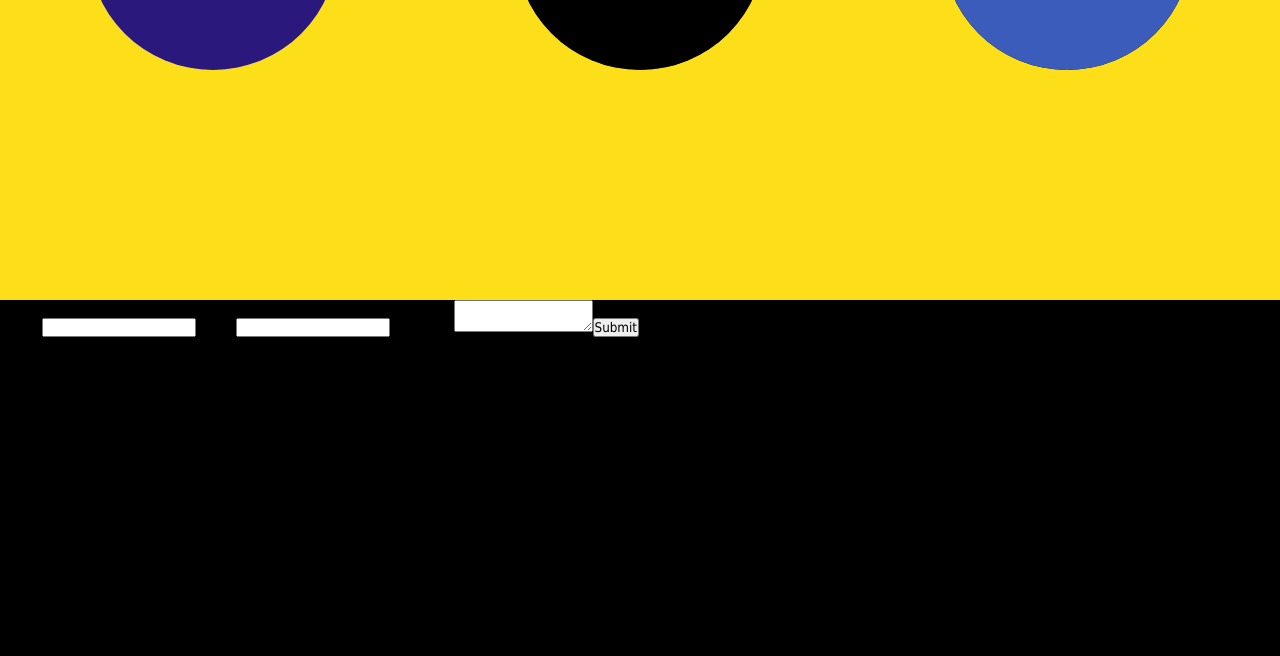
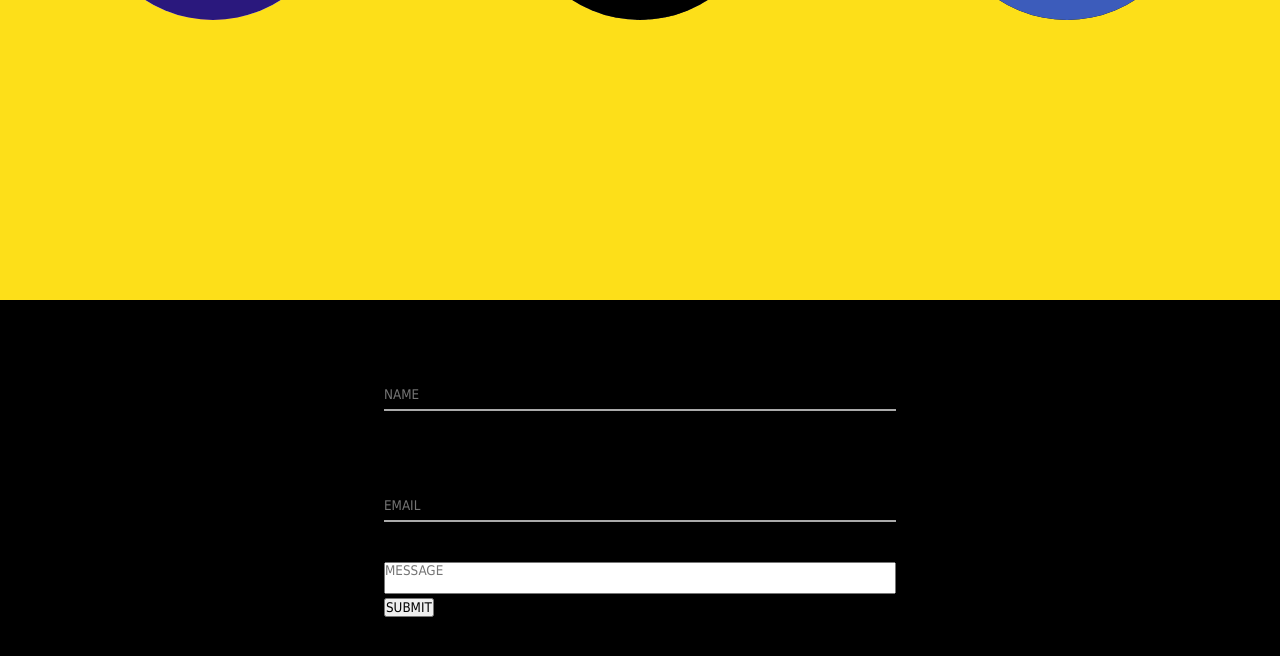
Before and after one commit to ElianeV/Nesting-doll-web-design, a React (Create React App) app: page / in a window 1280 px wide. Shown: the part 1300-1956 px from the top of the page. Built offline with nearby package versions, Linux system fonts and the light colour scheme.

Commit message:
input underline effect functional

```diff
--- a/src/App.js
+++ b/src/App.js
@@ -192,20 +192,37 @@ function App() {
       </div>
       <div style={{ width: "100vw", height: "100vh" }}>
         <div id="Contact" className="FullScreen Contact">
-          <form
-            className="contactForm"
-            name="Contact Form"
-            method="POST"
-            data-netlify="true"
-          >
+          <form name="Contact Form" method="POST" data-netlify="true">
             <input type="hidden" name="form-name" value="Contact Form" />
-            <label for="name">Name</label>
-            <input type="text" name="name" required />
-            <label for="email">Email</label>
-            <input type="email" name="email" required />
-            <label for="message">Message</label>
-            <textarea name="message" required></textarea>
-            <button type="submit">Submit</button>
+            <div className="inputDiv">
+              <input
+                type="text"
+                name="name"
+                className="underlineEffect"
+                placeholder="NAME"
+                required
+              />
+              <span class="focusBorder"></span>
+            </div>
+            <div className="inputDiv">
+              <input
+                type="email"
+                name="email"
+                className="underlineEffect"
+                placeholder="EMAIL"
+                required
+              />
+              <span class="focusBorder"></span>
+            </div>
+            <textarea
+              name="message"
+              className="textArea"
+              placeholder="MESSAGE"
+              required
+            ></textarea>
+            <button type="submit" className="button">
+              SUBMIT
+            </button>
           </form>
         </div>
       </div>
--- a/src/App.scss
+++ b/src/App.scss
@@ -1,7 +1,12 @@
+$grey: #2f2f2f;
+$lightgrey: #aaaaaa;
+$yellow: #fddf19;
+
 * {
   margin: 0;
   padding: 0;
   font-family: "Tahoma", Geneva, Verdana, sans-serif;
+  box-sizing: border-box;
 }
 
 html {
@@ -13,7 +18,7 @@ html {
   height: 100vh;
 }
 
-/* INTRO */
+// INTRO
 nav {
   position: fixed;
   top: 0;
@@ -156,7 +161,7 @@ nav {
   }
 }
 
-/* PROJECTS */
+// PROJECTS
 
 .Projects {
   background-color: #fddf19;
@@ -286,6 +291,61 @@ nav {
   }
 }
 
+// CONTACT
+
+.Contact {
+  display: flex;
+  background-color: black;
+  form {
+    width: 40vw;
+    height: 90vh;
+    margin: auto;
+    box-sizing: border-box;
+
+    .inputDiv {
+      float: left;
+      width: 100%;
+      margin: 40px 0;
+      position: relative;
+    }
+    .underlineEffect {
+      width: 100%;
+      border: 0;
+      padding: 7px 0;
+      border-bottom: 2px solid $lightgrey;
+      background-color: black;
+    }
+    input:focus {
+      outline: none;
+      font-size: 15px;
+      line-height: 24px;
+      color: $yellow;
+      width: 100%;
+    }
+    .underlineEffect ~ .focusBorder {
+      position: absolute;
+      bottom: 0;
+      left: 0;
+      width: 0;
+      height: 2px;
+      background-color: $yellow;
+      transition: 0.5s;
+    }
+    .underlineEffect:focus ~ .focusBorder {
+      width: 100%;
+      transition: 0.65;
+    }
+
+    textarea {
+      width: 100%;
+      resize: none;
+    }
+    button {
+      display: block;
+    }
+  }
+}
+
 /* ANIMATIONS PROJECT COVERS */
 .ProjCoverTop.Proj1.AnimatedTop {
   animation: 1s ease slideToTop forwards;
@@ -334,7 +394,3 @@ nav {
 }
 
 /* CONTACT */
-
-.Contact {
-  background-color: black;
-}
```
